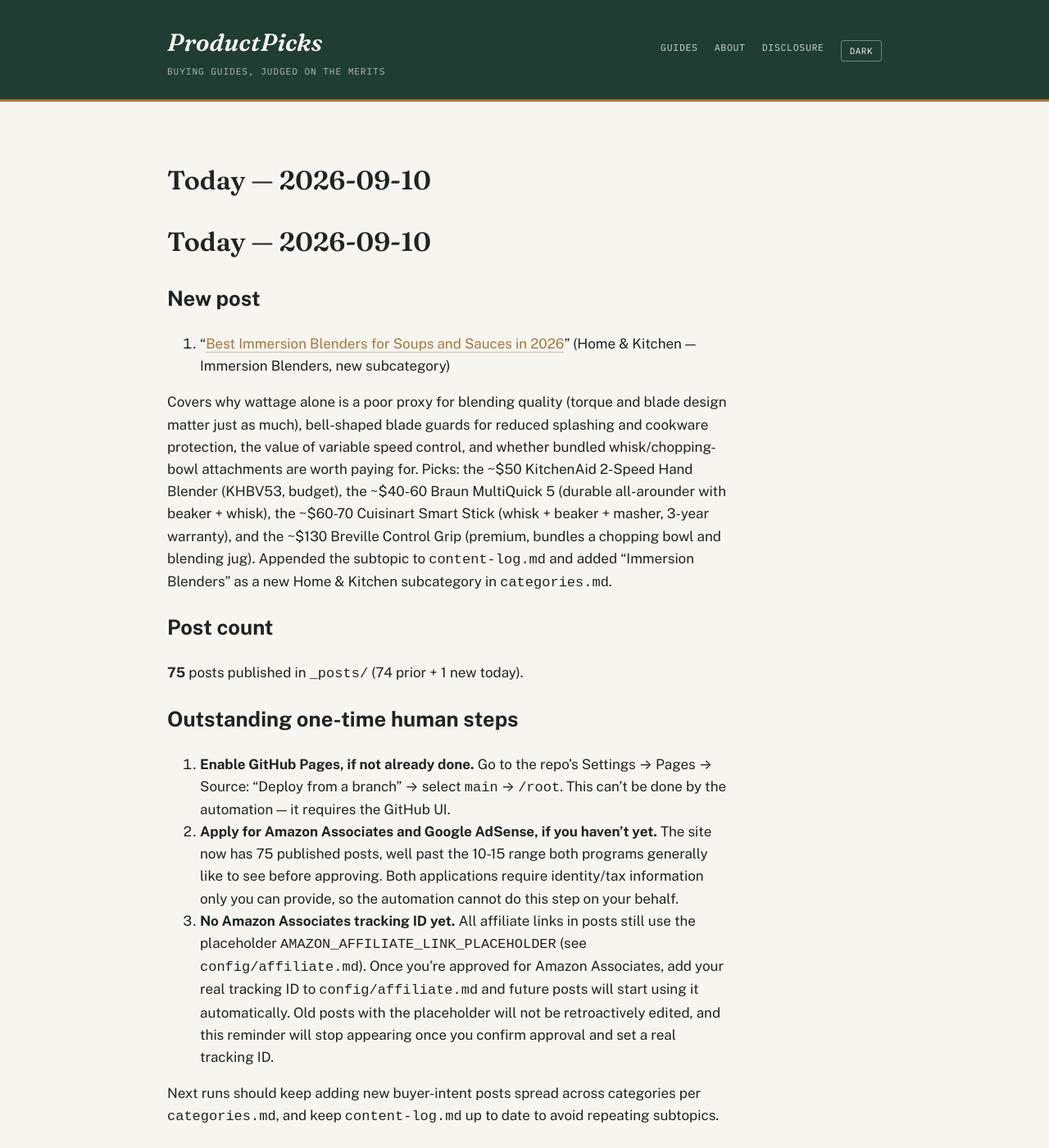
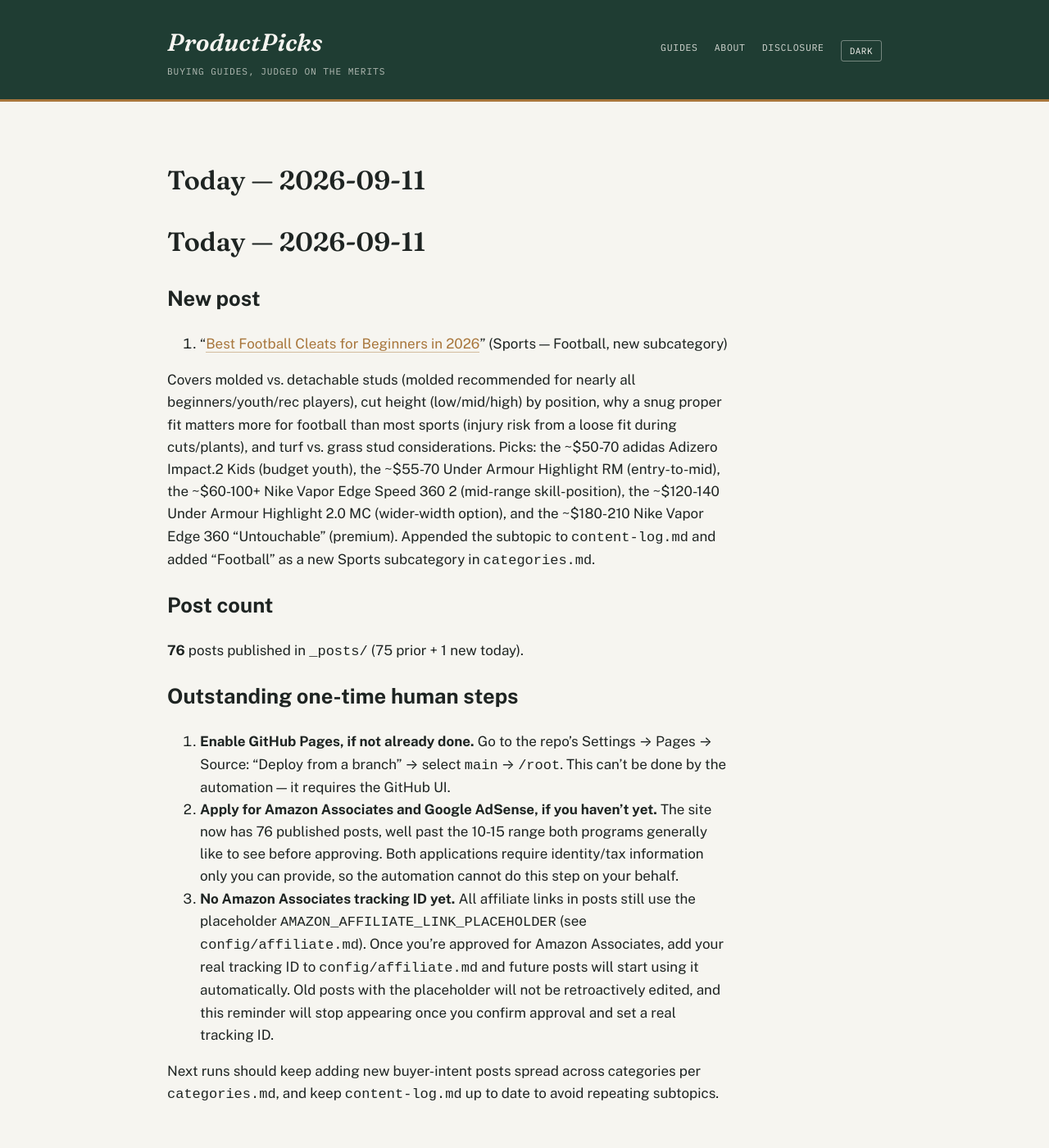
Before and after one commit to ajith198/ProductPicks, a Jekyll site: the page built from today.md, in a window 1280 px wide and 1400 px high. Shown: the whole window at 82% size. Built offline with Jekyll 4.4.1, drawn with Linux system fonts in a browser that asks for light colours; our own code applies the rules of GitHub Pages for plain Markdown files.

Commit message:
daily: 2026-09-11 new post + log update
Co-Authored-By: Claude Sonnet 5 <noreply@anthropic.com>
Claude-Session: https://claude.ai/code/session_01WWaBAxfVyQ3J9YBxyhXvGR

```diff
--- a/categories.md
+++ b/categories.md
@@ -1,6 +1,6 @@
 # Categories & expansion strategy
 
-**Status: multi-category, as of 2026-07-12. Updated 2026-09-10.** ProductPicks started as a pickleball-only site (see `niche.md` for that original research). This file governs the site now that it has expanded into multiple product verticals, and is the doc future automated/daily runs should consult when choosing what to write next.
+**Status: multi-category, as of 2026-07-12. Updated 2026-09-11.** ProductPicks started as a pickleball-only site (see `niche.md` for that original research). This file governs the site now that it has expanded into multiple product verticals, and is the doc future automated/daily runs should consult when choosing what to write next.
 
 ## Front matter taxonomy
 
@@ -19,7 +19,7 @@ These two fields drive the Category / Type / Year filters in the search bar on t
 
 | Category | Subcategories covered so far |
 |---|---|
-| Sports | Pickleball, Soccer, Tennis, Cycling, Running, Yoga, Golf, Basketball, Badminton, Swimming, Baseball, Fitness, Volleyball, Climbing, Table Tennis, Boxing |
+| Sports | Pickleball, Soccer, Tennis, Cycling, Running, Yoga, Golf, Basketball, Badminton, Swimming, Baseball, Fitness, Volleyball, Climbing, Table Tennis, Boxing, Football |
 | Home & Kitchen | Coffee Makers, Electric Kettles, Blenders, Air Fryers, Toaster Ovens, Rice Cookers, Stand Mixers, Robot Vacuums, Espresso Machines, Pressure Cookers, Food Processors, Knife Sets, Cast Iron Skillets, Dutch Ovens, Coffee Grinders, Water Filter Pitchers, Cordless Stick Vacuums, Vacuum Sealers, Slow Cookers, Meat Thermometers, Indoor Grills, French Press, Sous Vide Machines, Immersion Blenders |
 | Outdoor & Recreation | Camping Tents, Sleeping Bags, Headlamps, Hiking Boots, Camp Stoves, Water Filters, Trekking Poles, Coolers, Backpacking Backpacks, Camp Chairs, Camping Lanterns, Fishing, Rain Jackets, Binoculars, Paddleboards, Kayaks, Life Jackets (PFDs), Hydration Packs, Sleeping Pads, Hammocks, Daypacks, Water Bottles, Multi-Tools |
 
--- a/today.md
+++ b/today.md
@@ -1,19 +1,19 @@
-# Today — 2026-09-10
+# Today — 2026-09-11
 
 ## New post
 
-1. "[Best Immersion Blenders for Soups and Sauces in 2026](/home-kitchen/buying-guides/best-immersion-blenders-for-soups-and-sauces/)" (Home & Kitchen — Immersion Blenders, new subcategory)
+1. "[Best Football Cleats for Beginners in 2026](/footwear/buying-guides/best-football-cleats-for-beginners/)" (Sports — Football, new subcategory)
 
-Covers why wattage alone is a poor proxy for blending quality (torque and blade design matter just as much), bell-shaped blade guards for reduced splashing and cookware protection, the value of variable speed control, and whether bundled whisk/chopping-bowl attachments are worth paying for. Picks: the ~$50 KitchenAid 2-Speed Hand Blender (KHBV53, budget), the ~$40-60 Braun MultiQuick 5 (durable all-arounder with beaker + whisk), the ~$60-70 Cuisinart Smart Stick (whisk + beaker + masher, 3-year warranty), and the ~$130 Breville Control Grip (premium, bundles a chopping bowl and blending jug). Appended the subtopic to `content-log.md` and added "Immersion Blenders" as a new Home & Kitchen subcategory in `categories.md`.
+Covers molded vs. detachable studs (molded recommended for nearly all beginners/youth/rec players), cut height (low/mid/high) by position, why a snug proper fit matters more for football than most sports (injury risk from a loose fit during cuts/plants), and turf vs. grass stud considerations. Picks: the ~$50-70 adidas Adizero Impact.2 Kids (budget youth), the ~$55-70 Under Armour Highlight RM (entry-to-mid), the ~$60-100+ Nike Vapor Edge Speed 360 2 (mid-range skill-position), the ~$120-140 Under Armour Highlight 2.0 MC (wider-width option), and the ~$180-210 Nike Vapor Edge 360 "Untouchable" (premium). Appended the subtopic to `content-log.md` and added "Football" as a new Sports subcategory in `categories.md`.
 
 ## Post count
 
-**75** posts published in `_posts/` (74 prior + 1 new today).
+**76** posts published in `_posts/` (75 prior + 1 new today).
 
 ## Outstanding one-time human steps
 
 1. **Enable GitHub Pages, if not already done.** Go to the repo's Settings → Pages → Source: "Deploy from a branch" → select `main` → `/root`. This can't be done by the automation — it requires the GitHub UI.
-2. **Apply for Amazon Associates and Google AdSense, if you haven't yet.** The site now has 75 published posts, well past the 10-15 range both programs generally like to see before approving. Both applications require identity/tax information only you can provide, so the automation cannot do this step on your behalf.
+2. **Apply for Amazon Associates and Google AdSense, if you haven't yet.** The site now has 76 published posts, well past the 10-15 range both programs generally like to see before approving. Both applications require identity/tax information only you can provide, so the automation cannot do this step on your behalf.
 3. **No Amazon Associates tracking ID yet.** All affiliate links in posts still use the placeholder `AMAZON_AFFILIATE_LINK_PLACEHOLDER` (see `config/affiliate.md`). Once you're approved for Amazon Associates, add your real tracking ID to `config/affiliate.md` and future posts will start using it automatically. Old posts with the placeholder will not be retroactively edited, and this reminder will stop appearing once you confirm approval and set a real tracking ID.
 
 Next runs should keep adding new buyer-intent posts spread across categories per `categories.md`, and keep `content-log.md` up to date to avoid repeating subtopics.
```
Also changed, not shown: TODAY.md (+1 -1 lines), _posts/2026-09-11-best-football-cleats-for-beginners.md (added, +51 -0 lines), content-log.md (+1 -0 lines).
